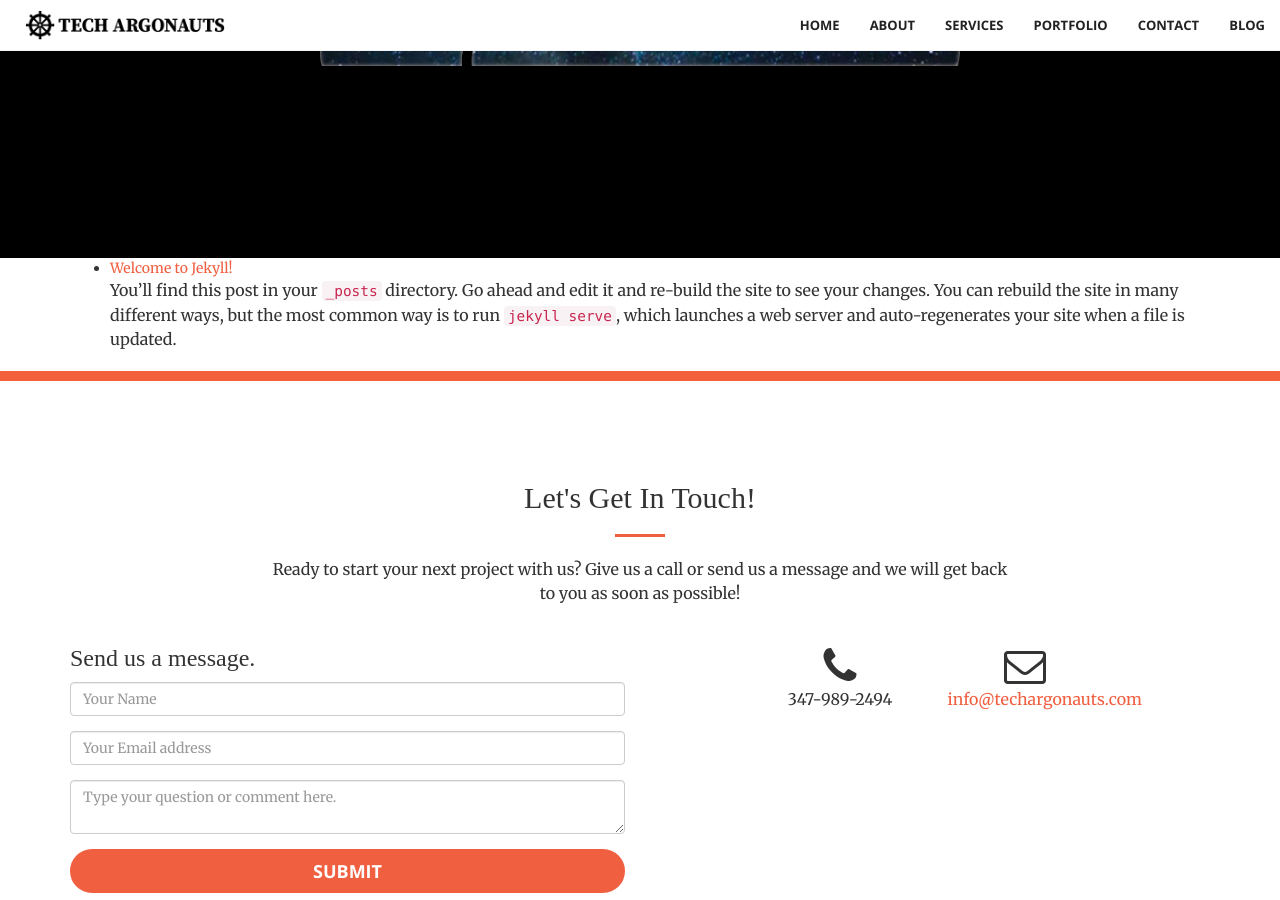
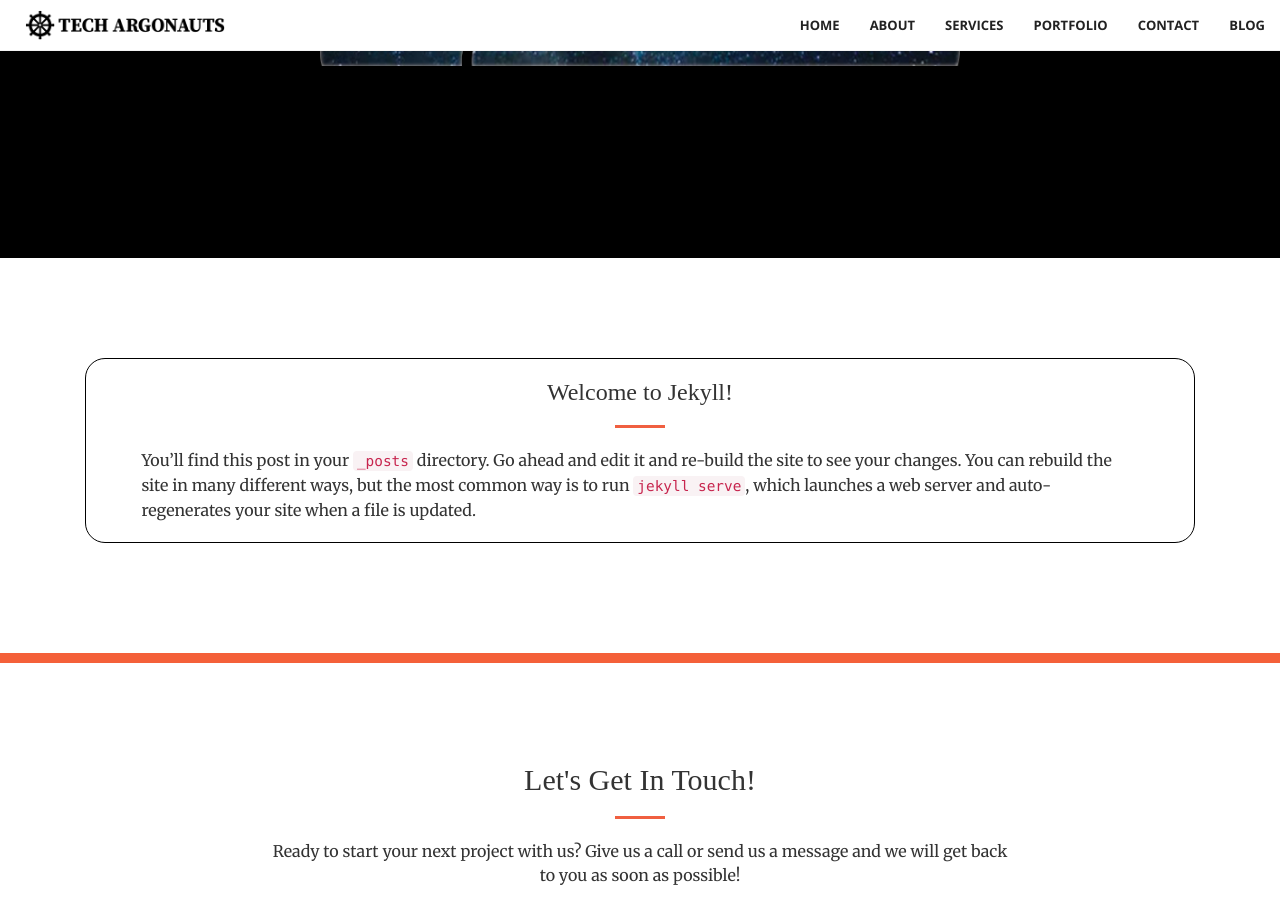
Before and after one commit to jonnyc/techargonauts, a Jekyll site: the page built from blog.html, in a window 1280 px wide and 900 px high, scrolled down 642 px. Built offline with Jekyll 4.4.1, drawn with Linux system fonts in a browser that asks for light colours; nearby versions of some CDN libraries; some web fonts are replaced.

Commit message:
Add Style to Blog page.

```diff
--- a/_config.yml
+++ b/_config.yml
@@ -20,6 +20,8 @@ baseurl: "" # the subpath of your site, e.g. /blog
 url: "http://www.techargonauts.com" # the base hostname & protocol for your site, e.g. http://example.com
 github_username:  jonnyc
 
+permalink: /:year/:month/:day/:title.html
+
 # Build settings
 markdown: kramdown
 plugins:
--- a/_layouts/default.html
+++ b/_layouts/default.html
@@ -66,7 +66,7 @@
           {% if page.title == "Tech Argonauts" %}
             <a class="navbar-brand page-scroll" href="#page-top"></a>
           {% else %}
-            <a class="navbar-brand page-scroll" href="index.html#page-top"></a>
+            <a class="navbar-brand page-scroll" href="{{ site.url }}/index.html#page-top"></a>
           {% endif %}
       </div>
 
--- a/blog.html
+++ b/blog.html
@@ -4,13 +4,18 @@ title: Tech Argonauts Blog
 caption: Navigating the technological frontier together.
 ---
 
+<section>
   <div class="container">
+    <div class="col-xs-12 posts-section">
       <ul>
         {% for post in site.posts %}
-      <li>
-        <a href="{{ post.url }}">{{ post.title }}</a>
-        {{ post.excerpt }}
+          <li class="post-item">
+            <a class="post-title" href="{{ post.url }}"><h3>{{ post.title }}</h3></a>
+            <hr>
+              <p>{{ post.excerpt }}</p>
           </li>
         {% endfor %}
       </ul>
     </div>
+  </div>
+</section>
--- a/css/custom.css
+++ b/css/custom.css
@@ -61,6 +61,32 @@ header {
   opacity: 1;
 }
 
+/*BLOG SECTION*/
+.post-item {
+  border: 1px solid black;
+  border-radius: 20px;
+}
+
+.posts-section > ul {
+  list-style: none;
+  padding: 0;
+  list-style-type: none;
+}
+
+.post-title {
+  display: block;
+  text-align: center;
+}
+
+.post-title:hover {
+  text-decoration: none;
+}
+
+.post-item > p {
+  padding-left: 5%;
+  padding-right: 5%;
+}
+
 @media (min-width:768px) {
 
   .navbar-default.affix-top .navbar-header .navbar-brand {
@@ -92,6 +118,12 @@ header {
   }
 }
 
+@media (min-width:1025px) {
+  .post-title {
+    color: #333;
+  }
+}
+
 @media only screen and (max-device-width: 1024px) {
   header {
       background-attachment: scroll;
```
Also changed, not shown: _posts/2017-10-06-welcome-to-jekyll.md (+1 -0 lines). Lines whose indentation alone changed are shown as unchanged.
